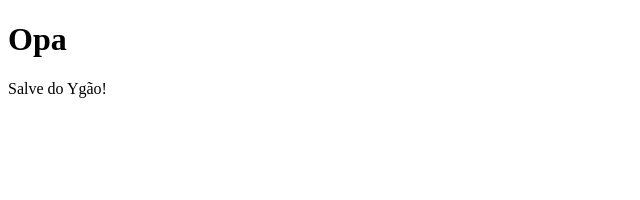
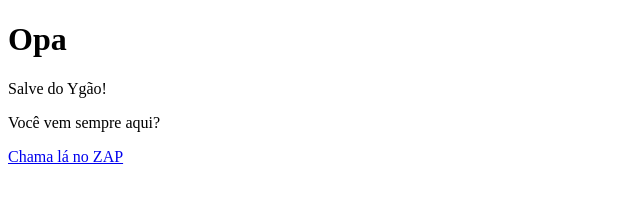
Before and after one commit to YgorLeal/ygorleal.github.io, a plain HTML site: page index.html in a window 1280 px wide. Shown: the whole page, without its empty margins (0-640 px from the left). Drawn offline with Linux system fonts and the light colour scheme.

Commit message:
Update index.html

```diff
--- a/index.html
+++ b/index.html
@@ -3,5 +3,7 @@
 <body>
 <h1>Opa</h1>
 <p>Salve do Ygão!</p>
+<p>Você vem sempre aqui?</p>
+<p><a href="https://bit.ly/3aaeczQ" target="_BLANK">Chama lá no ZAP</a></p>
 </body>
 </html>
```
